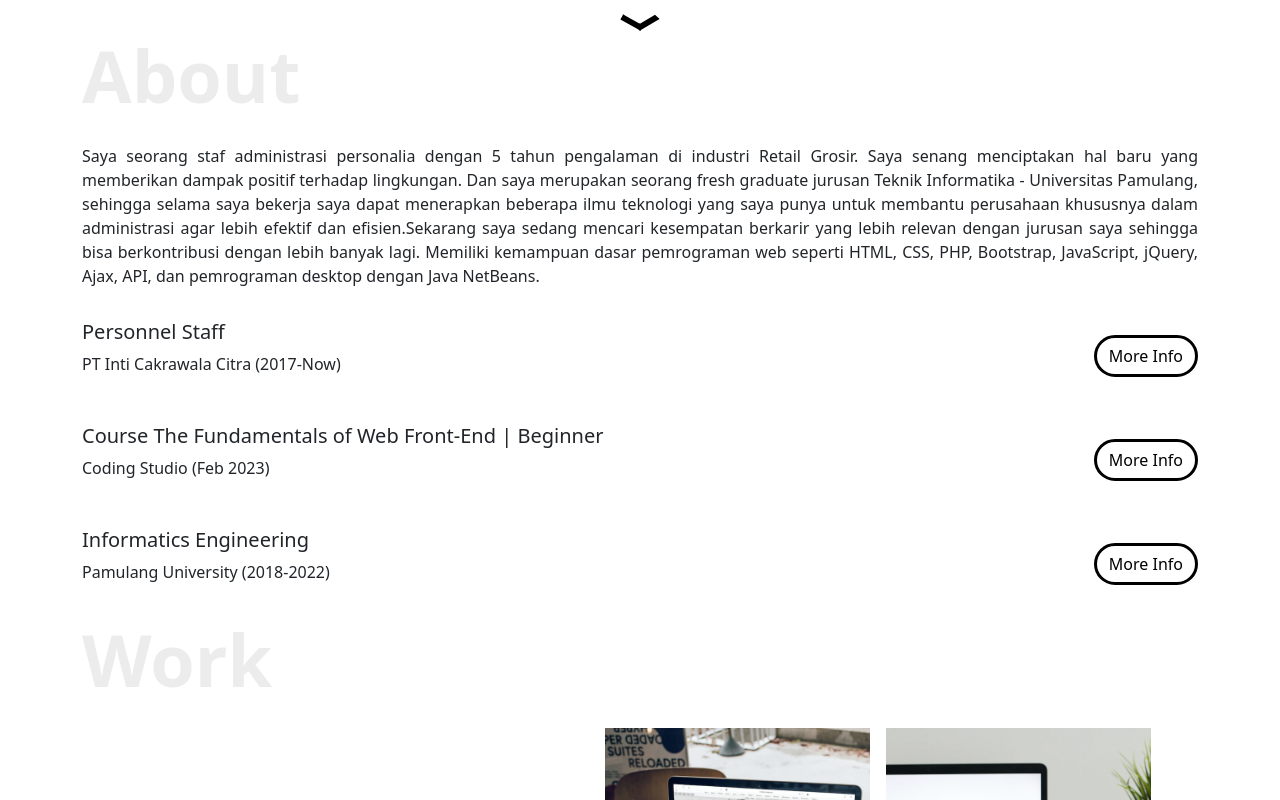
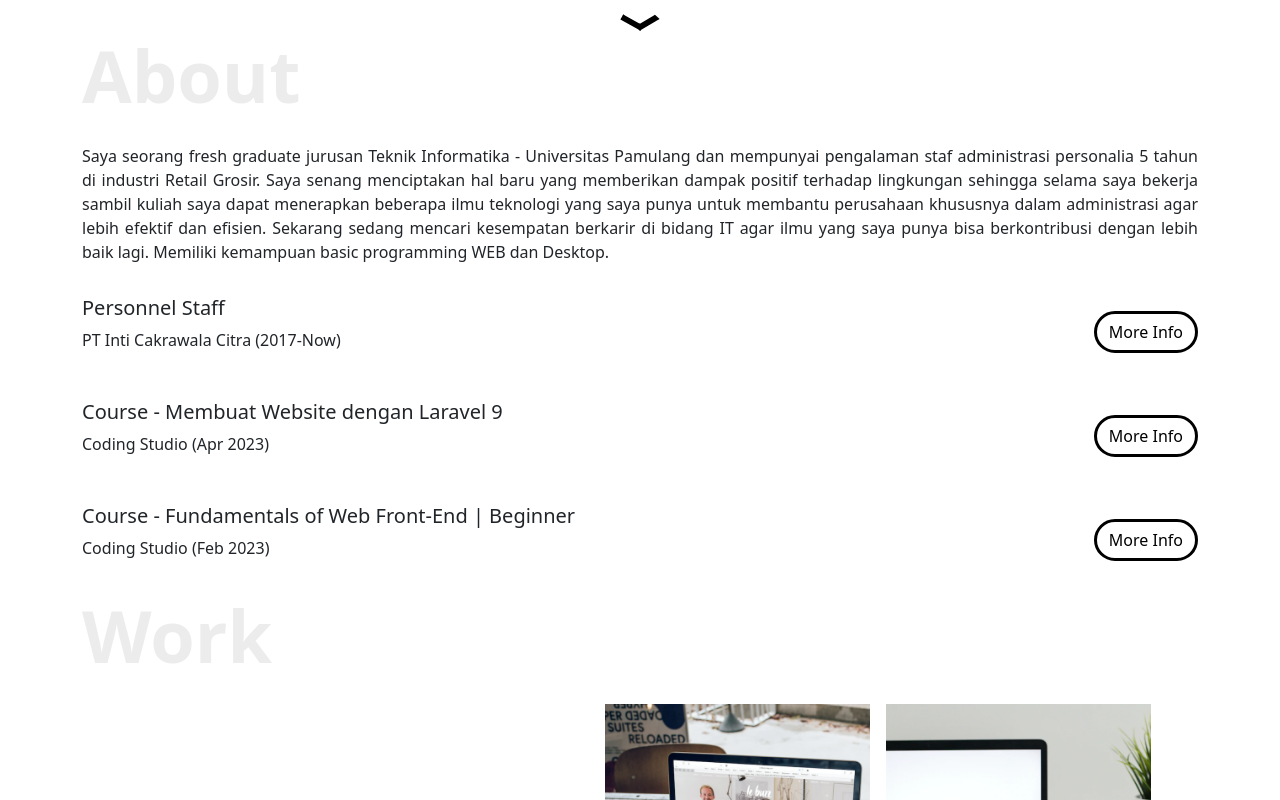
Before and after one commit to maulanasigit20/portfolio, a plain HTML site: page index.html in a window 1280 px wide. Shown: the part 630-1430 px from the top of the page. Drawn offline with nearby package versions, Linux system fonts and the light colour scheme.

Commit message:
modif index

```diff
--- a/index.html
+++ b/index.html
@@ -40,7 +40,7 @@
           <h3 class="fw-semibold">Hi! I am</h3>
           <h1 class="fw-bold">Sigit Maulana</h1>
           <p>I am Programmer based in Jakarta</p>
-          <a class="btn button" href="https://drive.google.com/file/d/1hanv9NyPE-_PCtnamjy6Az4fkwA6RPl8/view?usp=share_link" download>Resume</a>
+          <a class="btn button" href="" download>Resume</a>
       </div>
       <div class="col-12 col-md-4 d-flex justify-content-md-end justify-content-center">
         <img class="potrait" src="images/potrait1.png" alt="Potrait">
@@ -53,8 +53,10 @@
   </section>
 
   <section id="about" class="about container">
-    <p>Saya seorang staf administrasi personalia dengan 5 tahun pengalaman di industri Retail Grosir. Saya senang menciptakan hal baru yang memberikan dampak positif terhadap lingkungan.
-      Dan saya merupakan seorang fresh graduate jurusan Teknik Informatika - Universitas Pamulang, sehingga selama saya bekerja saya dapat menerapkan beberapa ilmu teknologi yang saya punya untuk membantu perusahaan khususnya     dalam administrasi agar lebih efektif dan efisien.Sekarang saya sedang mencari kesempatan berkarir yang lebih relevan dengan jurusan saya sehingga bisa berkontribusi dengan lebih banyak lagi. Memiliki kemampuan dasar pemrograman web seperti HTML, CSS, PHP, Bootstrap, JavaScript, jQuery, Ajax, API, dan pemrograman desktop dengan Java NetBeans.</p>
+    <p>Saya seorang fresh graduate jurusan Teknik Informatika - Universitas Pamulang dan mempunyai pengalaman staf administrasi personalia 5 tahun di industri Retail Grosir. Saya senang menciptakan hal baru yang memberikan dampak positif terhadap lingkungan
+      sehingga selama saya bekerja sambil kuliah saya dapat menerapkan beberapa ilmu teknologi yang saya punya untuk membantu perusahaan khususnya
+      dalam administrasi agar lebih efektif dan efisien. Sekarang sedang mencari kesempatan berkarir di bidang IT agar ilmu yang saya punya bisa berkontribusi dengan lebih baik lagi.
+      Memiliki kemampuan basic programming WEB dan Desktop.</p>
     <div class="about-exp">
       <div class="about-exp-item">
         <div class="about-exp-item-header">
@@ -77,7 +79,25 @@
       <div class="about-exp-item">
         <div class="about-exp-item-header">
           <div>
-            <h5>Course The Fundamentals of Web Front-End | Beginner</h5>
+            <h5>Course - Membuat Website dengan Laravel 9</h5>
+            <p>Coding Studio (Apr 2023)</p>
+          </div>
+          <button class="btn button" onclick="toggleDetail(event)">
+            More Info
+          </button>
+        </div>
+        <p class="about-exp-item-detail">
+          • Memahami Basic Syntax PHP
+          • Memahami Basic Database
+          • Dapat menguasai framework laravel
+          • Bisa membuat website E-Commerce
+          • Bisa menggunakan Version Control System seperti Git
+        </p>
+      </div>
+      <div class="about-exp-item">
+        <div class="about-exp-item-header">
+          <div>
+            <h5>Course - Fundamentals of Web Front-End | Beginner</h5>
             <p>Coding Studio (Feb 2023)</p>
           </div>
           <button class="btn button" onclick="toggleDetail(event)">
@@ -92,20 +112,6 @@
           • Mampu menggunakan Library Javascript & JQuery.
           • Mampu menggunakan Bootstrap.
           • Mampu mendeploy website Kamu di Github Pages.
-        </p>
-      </div>
-      <div class="about-exp-item">
-        <div class="about-exp-item-header">
-          <div>
-            <h5>Informatics Engineering</h5>
-            <p>Pamulang University (2018-2022)</p>
-          </div>
-          <button class="btn button" onclick="toggleDetail(event)">
-            More Info
-          </button>
-        </div>
-        <p class="about-exp-item-detail">
-          Lorem ipsum dolor sit amet consectetur adipisicing elit. Laboriosam optio laudantium quisquam quos quam ratione qui quod, dolor obcaecati atque rerum sit! Totam incidunt explicabo aliquid eum ex minus id!
         </p>
       </div>
     </div>
--- a/style.css
+++ b/style.css
@@ -31,6 +31,7 @@ section::before {
 }
 
 /* home */
+
 
 .home h1 {
      font-size: 72px;
```
